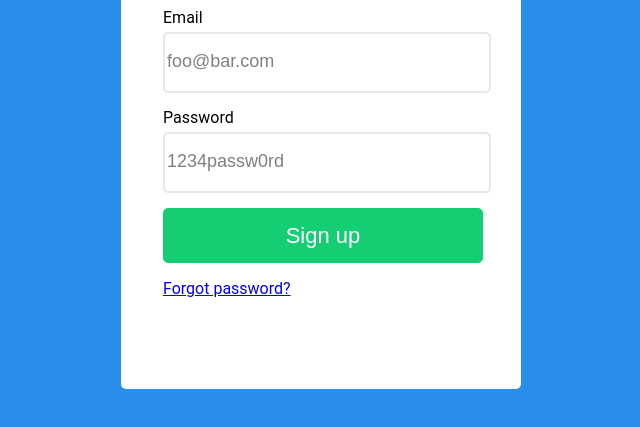
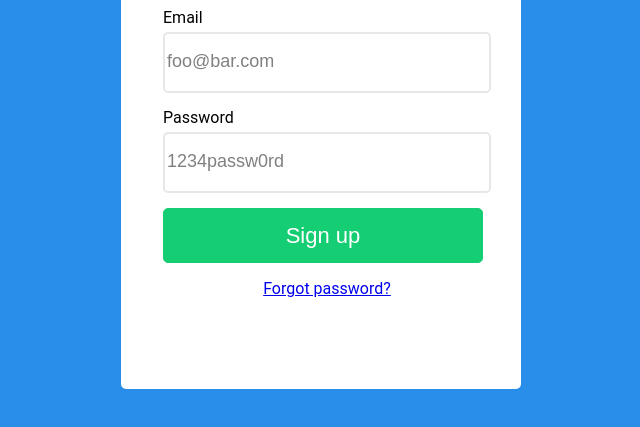
Before and after one commit to allisonPlusPlus/AnalogSea, a plain HTML site: page index.html in a window 1280 px wide. Shown: the part 281-708 px from the top of the page, without its empty margins (319-959 px from the left). Drawn offline with Linux system fonts and the light colour scheme.

Commit message:
Add center alignment to  signup-form p

```diff
--- a/main.css
+++ b/main.css
@@ -84,3 +84,7 @@ button {
 	color: white;
 	font-size: 22px;
  }
+
+.signup-form p {
+	text-align: center;
+}
```
